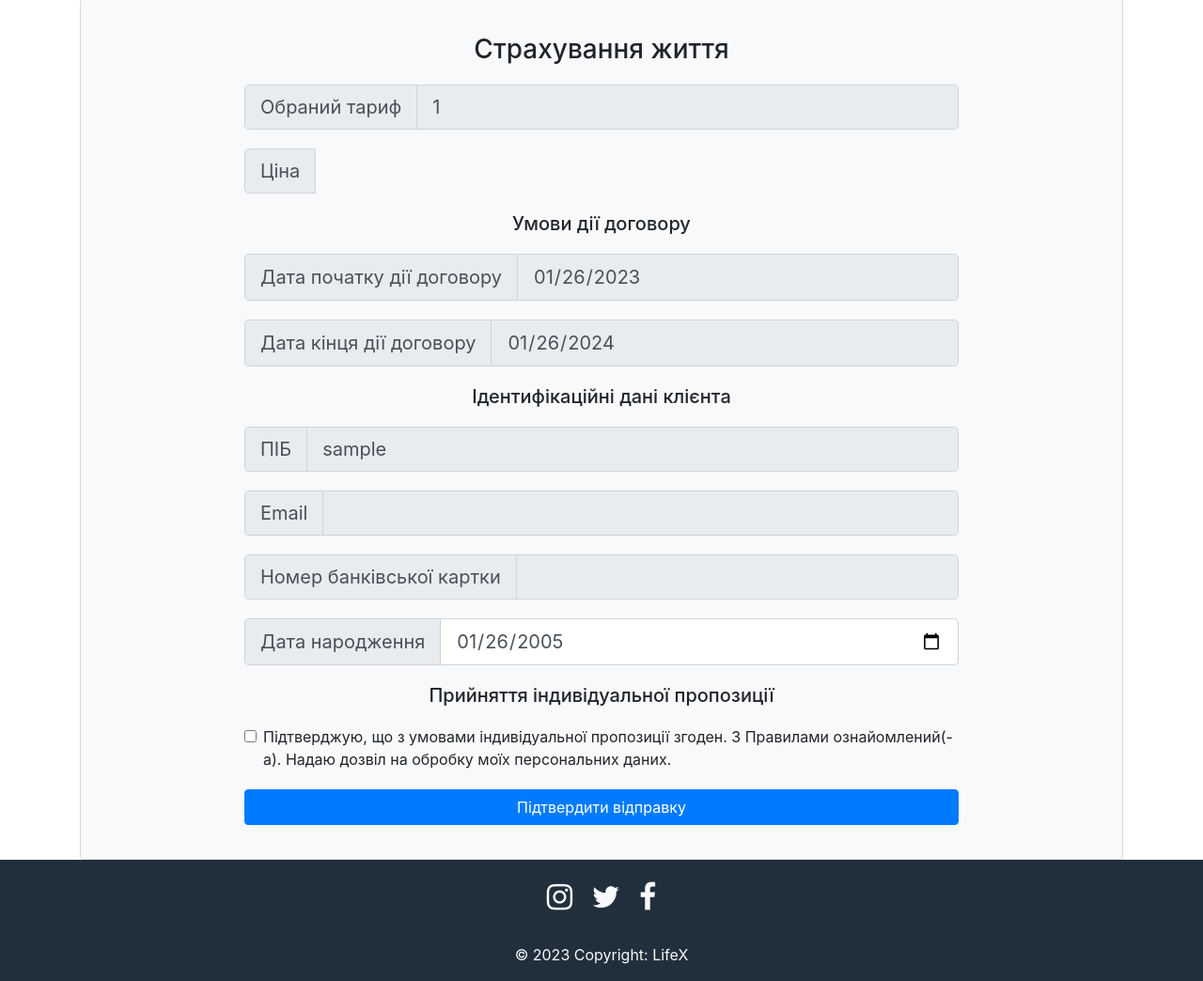
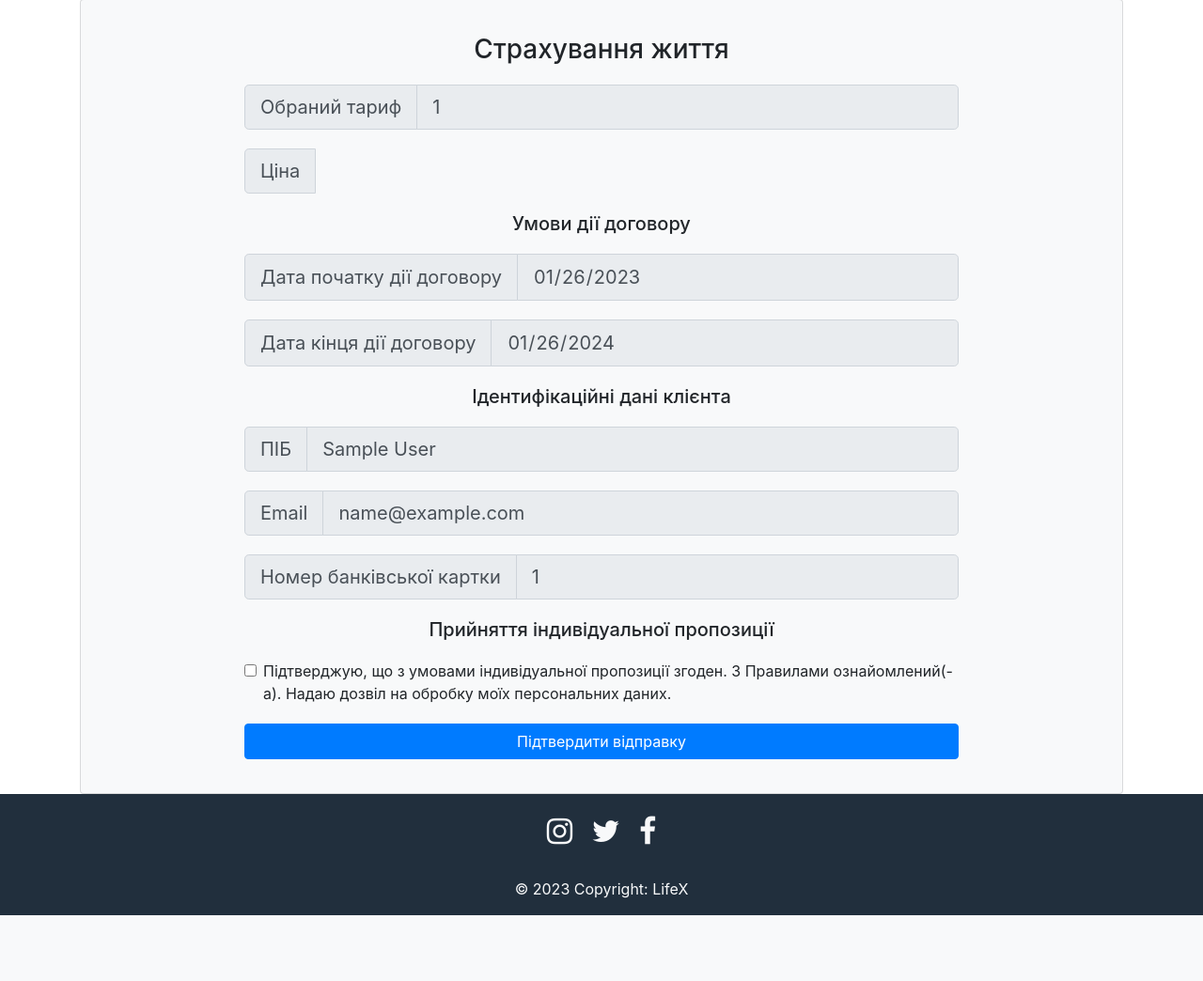
Before and after one commit to AnisimovOleksandr/lifexproject, a Flask app: page /insurance/1 in a window 1280 px wide. Shown: the part 71-1115 px from the top of the page at 94% size. After the commit the page ends 1045 px from the top, so only its background shows below. Run offline with Flask 2, Linux system fonts and the light colour scheme; the visitor is signed in with stand-in values (Sample User, id 1); some libraries are stand-ins or nearby versions.

Commit message:
Back updated

```diff
--- a/main.py
+++ b/main.py
@@ -16,11 +16,22 @@ server.config.from_object(Config)
 def before_request():
     g.user_id = None
     g.nickname = None
+    g.fullname = None
+    g.email = None
+    g.bankcard = None
     g.user_role = None
 
-    if ('user_id' in session) and ('nickname' in session) and ('role' in session):
+    if ('user_id' in session)\
+            and ('nickname' in session)\
+            and ('fullname' in session)\
+            and ('email' in session)\
+            and ('bankcard' in session)\
+            and ('role' in session):
         g.user_id = session['user_id']
         g.nickname = session['nickname']
+        g.fullname = session['fullname']
+        g.email = session['email']
+        g.bankcard = session['bankcard']
         g.user_role = session['role']
 
 @server.route('/')
@@ -41,7 +52,11 @@ def cases():
 
 @server.route('/insurance/<price>', methods=['GET', 'POST'])
 def insurance_form(price):
-    return render_template('insurance/insurance_form.html', price=price, nickname=session['nickname'])
+    return render_template('insurance/insurance_form.html',
+                           price=price,
+                           fullname=session['fullname'],
+                           email=session['email'],
+                           bankcard=session['bankcard'])
 
 @server.route('/users/register', methods=['GET', 'POST'])
 def register():
@@ -98,6 +113,10 @@ def login():
     if request.method == 'POST':
         session.pop('user_id', None)
         session.pop('nickname', None)
+        session.pop('fullname', None)
+        session.pop('email', None)
+        session.pop('bankcard', None)
+        session.pop('role', None)
 
         connection = psycopg2.connect(
             server.config['SQLALCHEMY_DATABASE_URI']
@@ -121,6 +140,9 @@ def login():
             result = cursor.fetchall()[0]
             (customer_id, full_name, age, email, login, passw, bank, role) = result[0][1:-1].split(',')
 
+            session['fullname'] = full_name
+            session['email'] = email
+            session['bankcard'] = bank
             session['role'] = role
 
             connection.close()
@@ -134,8 +156,16 @@ def login():
 def logout():
     session.pop('user_id', None)
     session.pop('nickname', None)
+    session.pop('fullname', None)
+    session.pop('email', None)
+    session.pop('bankcard', None)
+    session.pop('role', None)
     g.user_id = None
     g.nickname = None
+    g.fullname = None
+    g.email = None
+    g.bankcard = None
+    g.user_role = None
 
     return render_template('homepage.html')
 
--- a/templates/insurance/insurance_form.html
+++ b/templates/insurance/insurance_form.html
@@ -50,27 +50,20 @@
                         <div class="input-group-prepend">
                             <span class="input-group-text"> ПІБ </span>
                          </div>
-                        <input name="name" class="form-control" type="text" value="{{nickname}}" readonly >
+                        <input name="name" class="form-control" type="text" value="{{fullname}}" readonly >
                     </div>
                     <div class="form-group input-group input-group-lg">
                         <div class="input-group-prepend">
                             <span class="input-group-text"> Email</span>
                          </div>
-                        <input name="email" class="form-control" type="email" readonly>
+                        <input name="email" class="form-control" type="email" value="{{email}}" readonly>
                     </div>
                     <div class="form-group input-group input-group-lg">
                         <div class="input-group-prepend">
                             <span class="input-group-text"> Номер банківської картки </span>
                          </div>
-                        <input name="card_number" class="form-control" type="text" readonly>
+                        <input name="card_number" class="form-control" type="text" value="{{bankcard}}" readonly>
                     </div>
-                    <div class="form-group input-group input-group-lg">
-                        <div class="input-group-prepend">
-                            <span class="input-group-text"> Дата народження </span>
-                         </div>
-                        <input name ='birthday' class="form-control" type="date" value="2000-01-01" id="example-e-input" required>
-                    </div>
-
 
                     <h5 style="text-align:center; margin-bottom: 20px; margin-top: 20px;">
                         Прийняття індивідуальної пропозиції
@@ -85,8 +78,6 @@
                               </label>
                         </div>
                     </div>
-
-
 
                     <div class="form-group " id="submit_button">
                         <button type="submit" class="btn btn-primary btn-block"> Підтвердити відправку </button>
```
